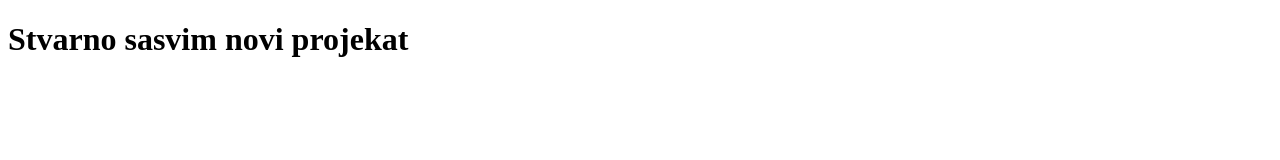
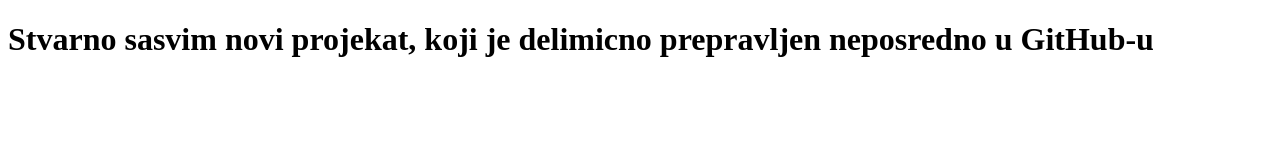
Before and after one commit to Srdjan1408/sasvimNoviProjekat, a plain HTML site: page index.html in a window 1280 px wide. Drawn offline with Linux system fonts and the light colour scheme.

Commit message:
Update index.html

```diff
--- a/index.html
+++ b/index.html
@@ -6,6 +6,6 @@
     <title>Sasvim novi projekat</title>
 </head>
 <body>
-    <h1>Stvarno sasvim novi projekat</h1>
+    <h1>Stvarno sasvim novi projekat, koji je delimicno prepravljen neposredno u GitHub-u</h1>
 </body>
 </html>
```
